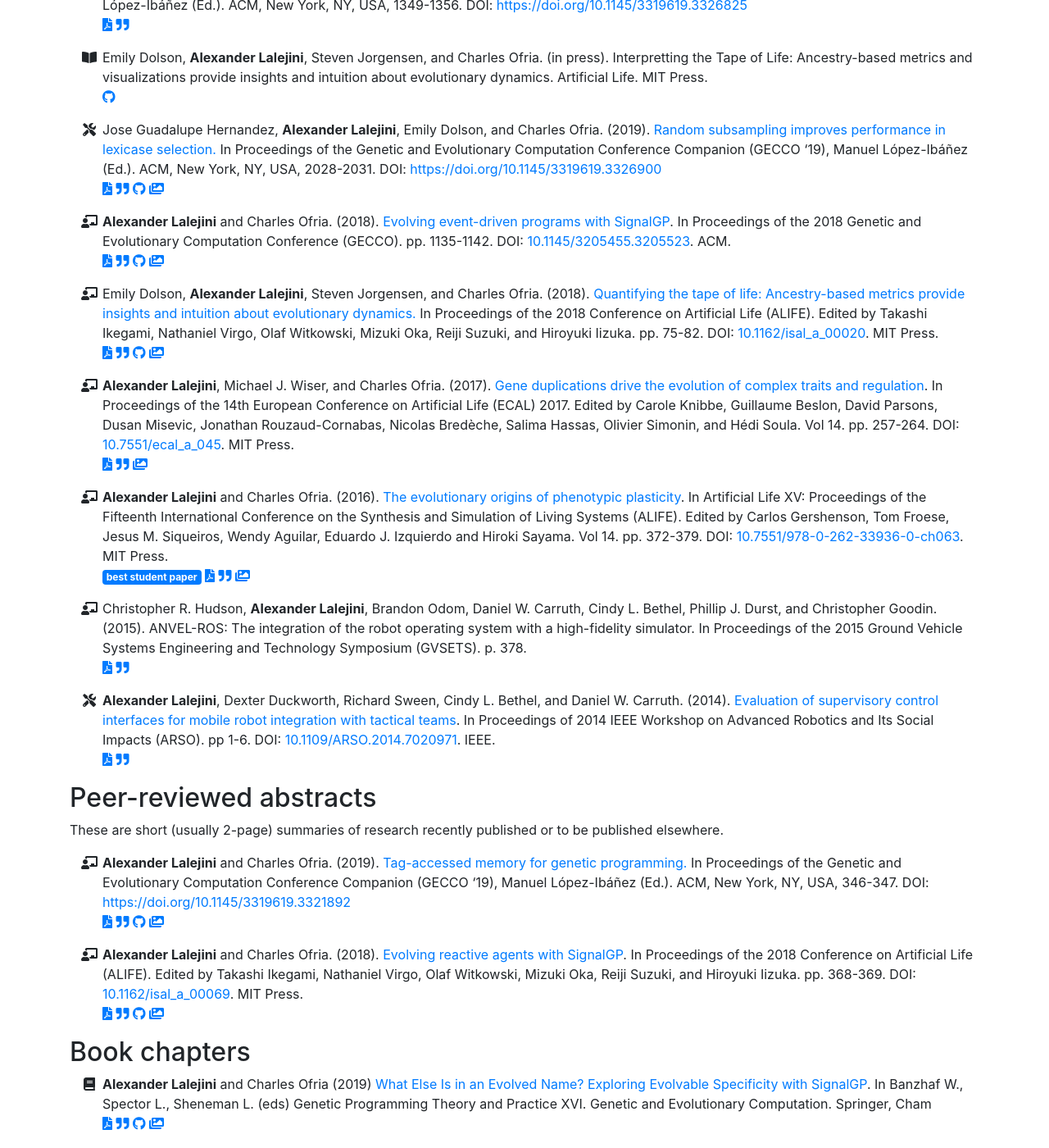
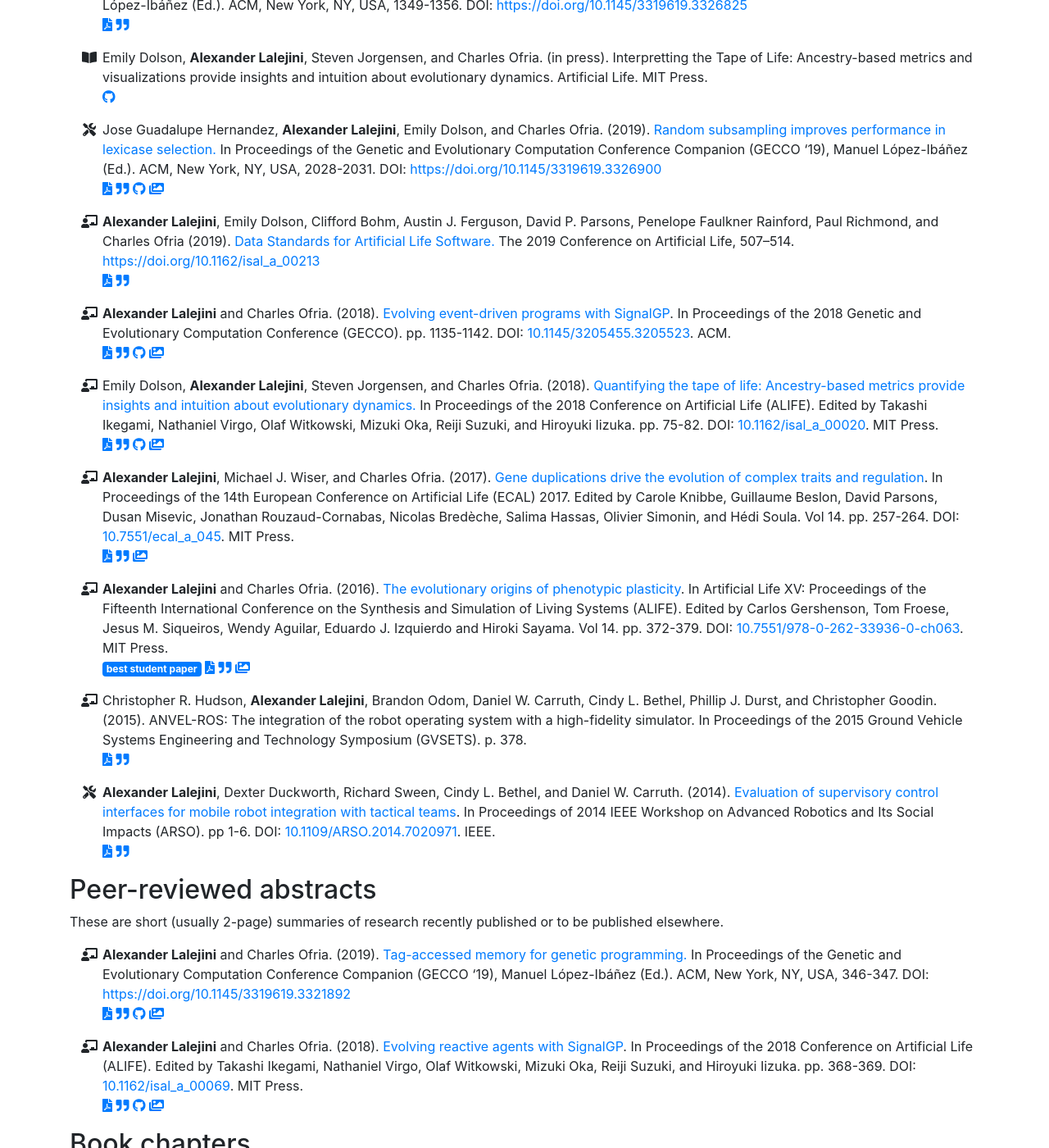
Before and after one commit to amlalejini/amlalejini.github.io, a Jekyll site: the page built from _pages/publications.md, in a window 1280 px wide and 1400 px high, scrolled down 880 px. Shown: the whole window at 82% size. Built offline with Jekyll 4.4.1, drawn with Linux system fonts in a browser that asks for light colours; nearby versions of some CDN libraries; some of the changed text lies outside the part shown.

Commit message:
add data standards paper to website

````diff
--- a/_data/publications.yml
+++ b/_data/publications.yml
@@ -16,6 +16,32 @@ publication_types:
 
 # Listing of publications
 publications:
+  - citation: |
+      Alexander Lalejini, Emily Dolson, Clifford Bohm, Austin J. Ferguson, David P. Parsons, Penelope Faulkner Rainford, Paul Richmond, and Charles Ofria (2019).
+      [Data Standards for Artificial Life Software.](https://www.mitpressjournals.org/doi/abs/10.1162/isal_a_00213)
+      The 2019 Conference on Artificial Life, 507–514. [https://doi.org/10.1162/isal_a_00213](https://doi.org/10.1162/isal_a_00213)
+    year: 2019
+    venue: conference
+    type: peer-reviewed-paper
+    github_repository_link:
+    pdf: /pubs/Lalejini_et_al_2019_Data_Standards_For_Artificial_Life_Software.pdf
+    bibtex_id: Lalejini2019-DataStandards
+    bibtex: |
+      ```bibtex
+        @article{Lalejini2019-DataStandards,
+          author = {Lalejini, Alexander and Dolson, Emily and Bohm, Clifford and Ferguson, Austin J. and Parsons, David P. and Rainford, Penelope Faulkner and Richmond, Paul and Ofria, Charles},
+          title = {Data Standards for Artificial Life Software},
+          journal = {The 2019 Conference on Artificial Life},
+          volume = {},
+          number = {31},
+          pages = {507-514},
+          year = {2019},
+          doi = {10.1162/isal\_a\_00213},
+          URL = { https://www.mitpressjournals.org/doi/abs/10.1162/isal_a_00213 },
+          eprint = { https://www.mitpressjournals.org/doi/pdf/10.1162/isal_a_00213 }
+        }
+      ```
+
   - citation: |
       Jose Guadalupe Hernandez, Alexander Lalejini, Emily Dolson, and Charles Ofria. (2019).
       [Random subsampling improves performance in lexicase selection.](https://dl.acm.org/citation.cfm?id=3326900)
@@ -365,7 +391,7 @@ publications:
       ```
 
   - citation: |
-      Alexander Lalejini and Charles Ofria (2019)
+      Alexander Lalejini and Charles Ofria (2019).
       [What Else Is in an Evolved Name? Exploring Evolvable Specificity with SignalGP](https://doi.org/10.1007/978-3-030-04735-1_6).
       In Banzhaf W., Spector L., Sheneman L. (eds) Genetic Programming Theory and Practice XVI. Genetic and Evolutionary Computation. Springer, Cham
     year: 2019
````
Also changed, not shown: 1 other file.
